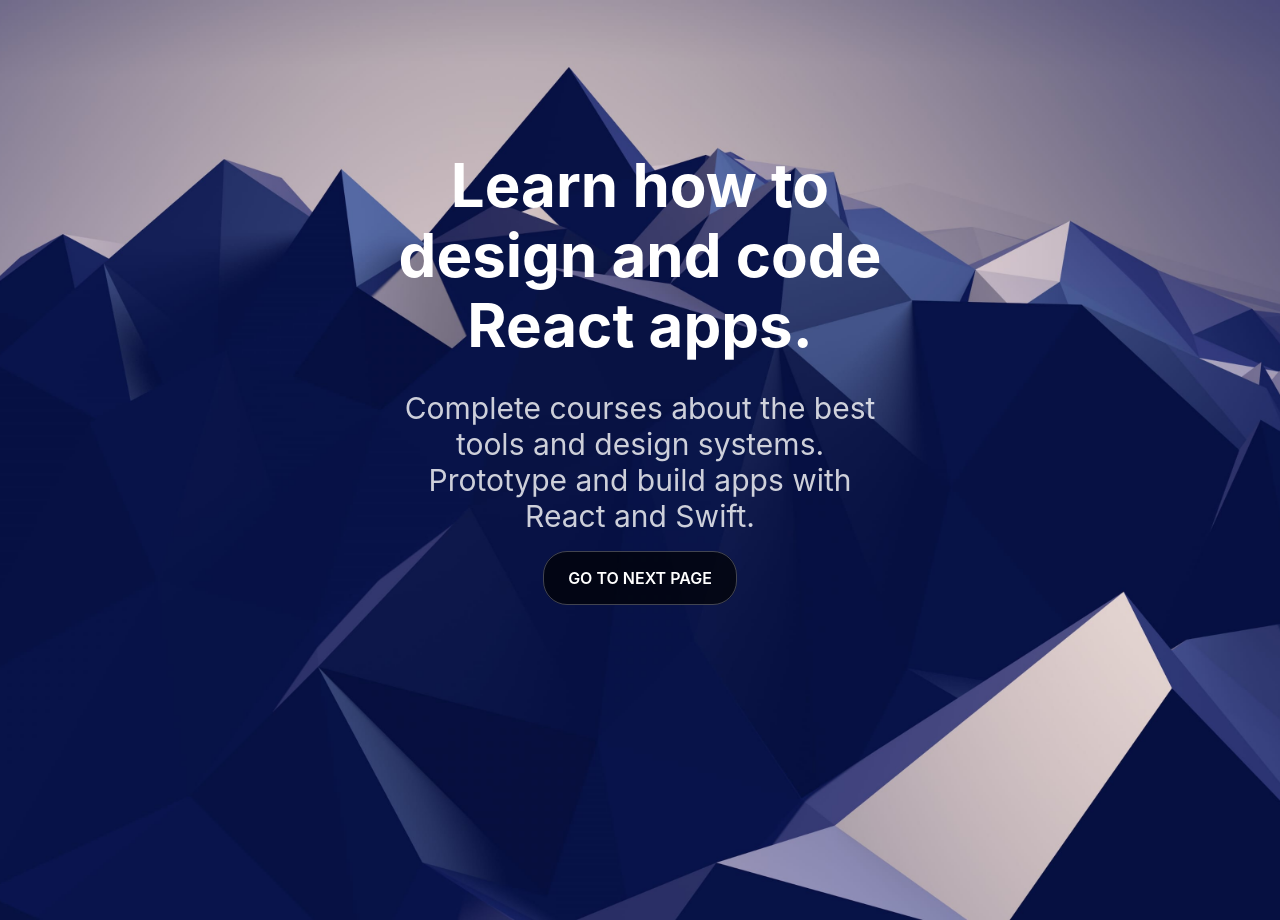
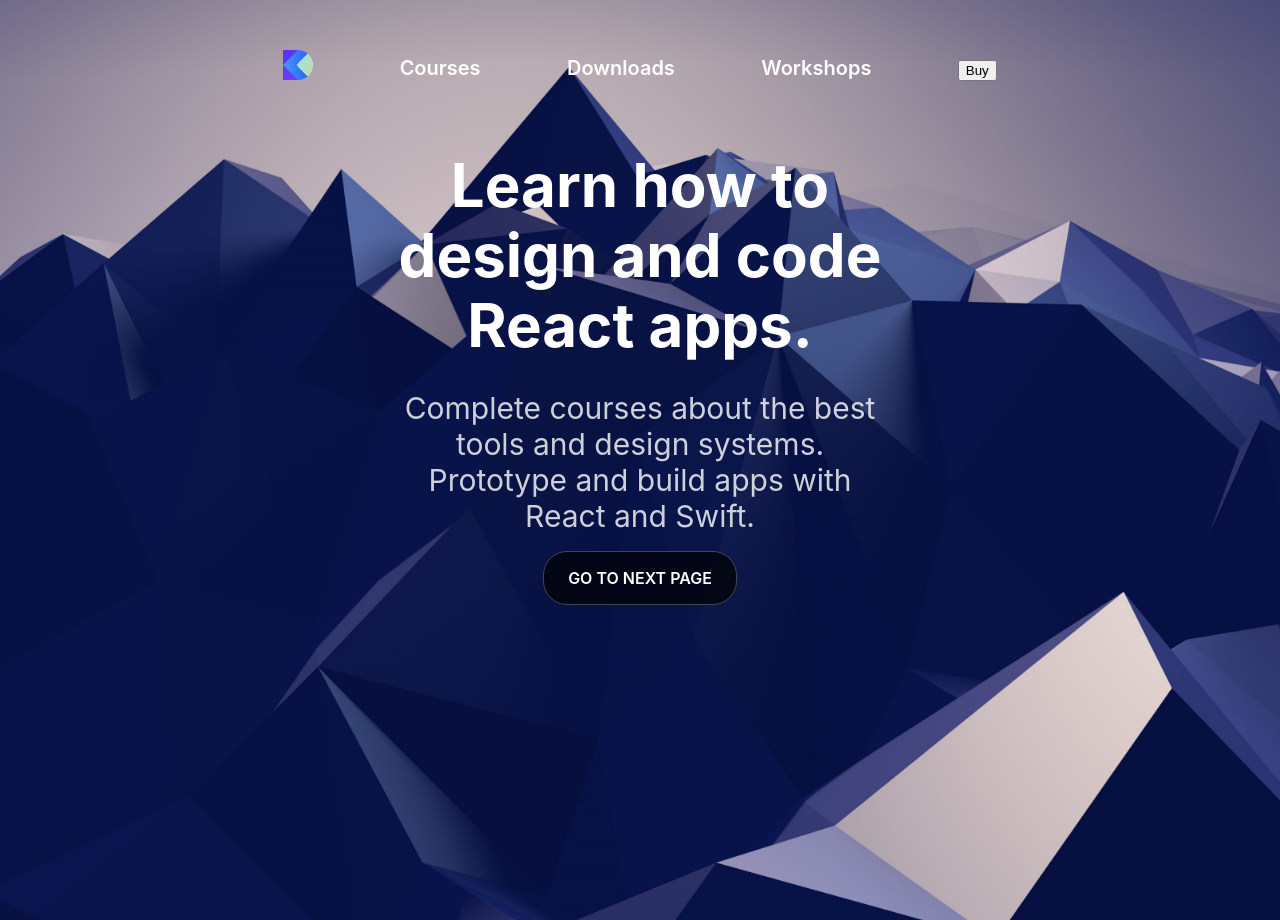
Before and after one commit to brunoDegaspare/my-react-app, a Gatsby site: page / in a window 1280 px wide. Built offline with nearby package versions, Linux system fonts and the light colour scheme; Gatsby itself is replaced by a stand-in of ours.

Commit message:
style header

```diff
--- a/gatsby-config.js
+++ b/gatsby-config.js
@@ -24,7 +24,7 @@
         background_color: `#663399`,
         theme_color: `#663399`,
         display: `minimal-ui`,
-        icon: `src/images/gatsby-icon.png`, // This path is relative to the root of the site.
+        //icon: `src/images/gatsby-icon.png`, // This path is relative to the root of the site.
       },
     },
     // this (optional) plugin enables Progressive Web App + Offline functionality
--- /dev/null
+++ b/src/components/header.css
@@ -0,0 +1,21 @@
+/* Header */
+
+.header {
+    position: fixed;
+    width: 100%;
+    padding: 50px 0;
+    z-index: 100;
+}
+
+.header__group {
+    max-width: 800px;
+    margin: 0 auto;
+    display: grid;
+    grid-template-columns: repeat(5, auto);
+    align-items: center;
+    justify-items: center;
+}
+
+.header__link {
+    color: #ffffff;
+}
--- a/src/components/header.js
+++ b/src/components/header.js
@@ -1,42 +1,22 @@
 import { Link } from "gatsby"
 import PropTypes from "prop-types"
 import React from "react"
+import './header.css'
 
 const Header = ({ siteTitle }) => (
-  <header
-    style={{
-      background: `rebeccapurple`,
-      marginBottom: `1.45rem`,
-    }}
-  >
-    <div
-      style={{
-        margin: `0 auto`,
-        maxWidth: 960,
-        padding: `1.45rem 1.0875rem`,
-      }}
-    >
-      <h1 style={{ margin: 0 }}>
-        <Link
-          to="/"
-          style={{
-            color: `white`,
-            textDecoration: `none`,
-          }}
-        >
-          {siteTitle}
-        </Link>
-      </h1>
+  <header>
+
+    <div className="header">
+      <div className="header__group">
+        <Link to="/" className="header__link"><img src={require('../images/logo-designcode.svg')} width="30"></img></Link>
+        <Link to="/courses" className="header__link">Courses</Link>
+        <Link to="/downloads" className="header__link">Downloads</Link>
+        <Link to="/workshops" className="header__link">Workshops</Link>
+        <Link to="/buy"><button>Buy</button></Link>
+      </div>
     </div>
+
   </header>
 )
 
-Header.propTypes = {
-  siteTitle: PropTypes.string,
-}
-
-Header.defaultProps = {
-  siteTitle: ``,
-}
-
 export default Header
--- a/src/pages/index.js
+++ b/src/pages/index.js
@@ -2,12 +2,14 @@
 import { Link } from "gatsby"
 
 import Layout from "../components/layout"
+import Header from "../components/header"
 import Image from "../components/image"
 import SEO from "../components/seo"
 
 const IndexPage = () => (
   <Layout>
     <SEO title="My First React app" keywords={[`design`, `application`, `react`]} />
+    <Header />
     <div className="hero">
       <div className="hero__group">
         <h1 className="hero__heading">Learn how to design and code React apps.</h1>
```
